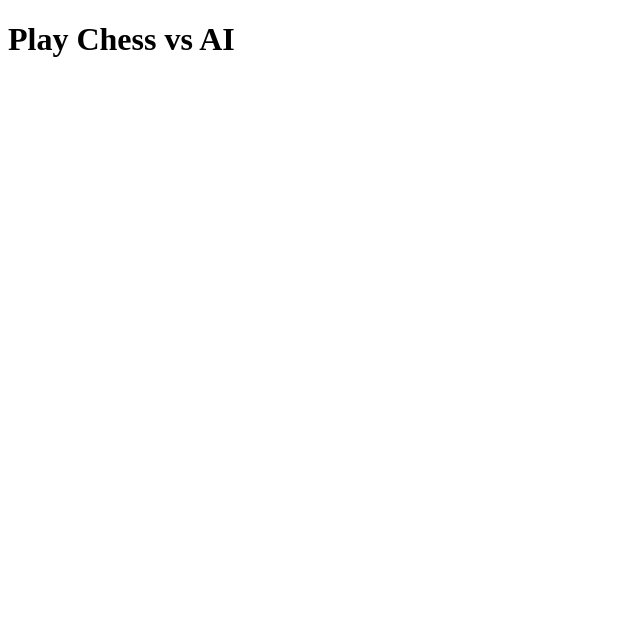
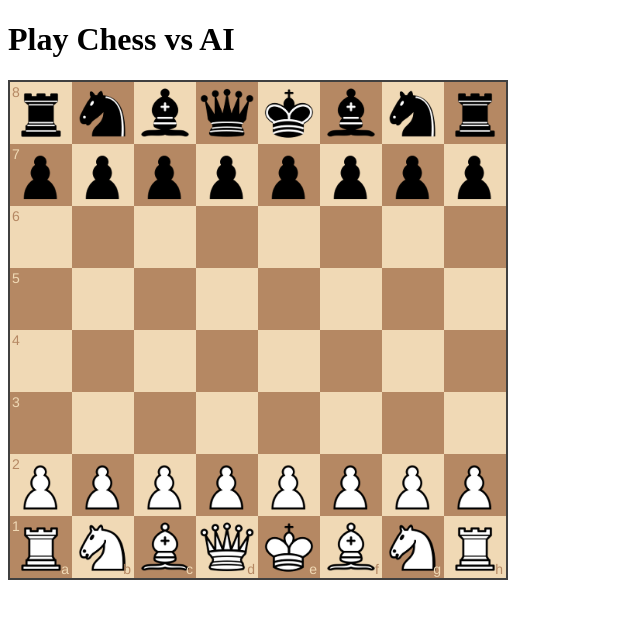
Before and after one commit to hankanderson2048/Chess-Player-Vs-Com, a plain HTML site: page index.html in a window 1280 px wide. Shown: the whole page, without its empty margins (0-640 px from the left). Drawn offline with Linux system fonts and the light colour scheme; files whose address does not match are found by name.

Commit message:
chess appv5

```diff
--- a/index.html
+++ b/index.html
@@ -11,6 +11,7 @@
   <div id="board" style="width: 500px"></div>
 
   <script src="js/chess.js"></script>
+  <script src="js/jquery-3.7.1.min.js"></script>
   <script src="js/chessboard-1.0.0.min.js"></script>
   <script src="script.js"></script>
 </body>
```
